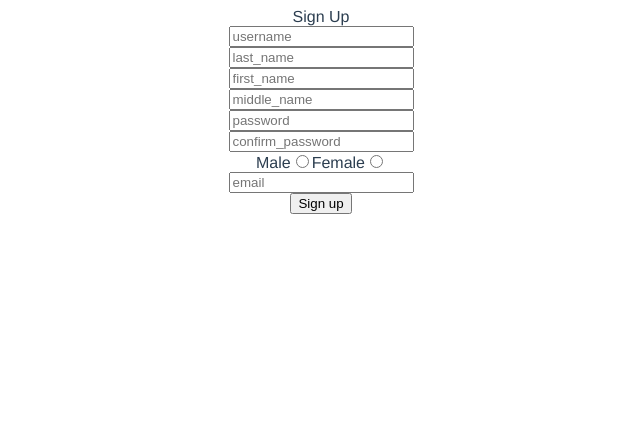
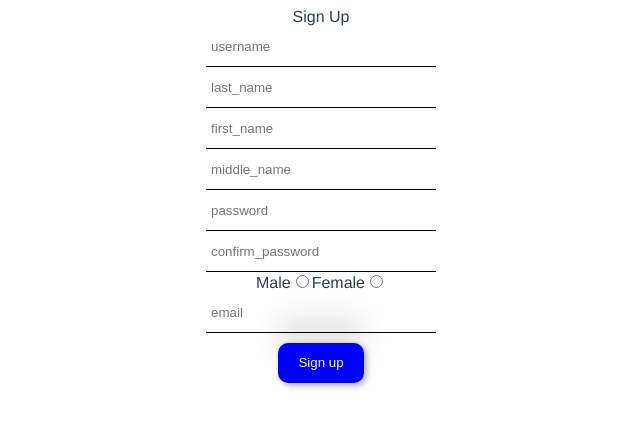
Before and after one commit to MaxymZakharkiv/E-commerce, a Vue app: page /auth/sign-up in a window 1280 px wide. Shown: the top 428 px of the page, without its empty margins (319-959 px from the left). Built offline with nearby package versions, Linux system fonts and the light colour scheme.

Commit message:
change auth page

```diff
--- a/src/components/ui-kit/MButton.vue
+++ b/src/components/ui-kit/MButton.vue
@@ -1,5 +1,5 @@
 <template>
-  <div :style="{ textAlign: align }">
+  <div :style="{ textAlign: align, 'margin-top': '10px' }">
     <button
       v-bind="$attrs"
       :disabled="disabled"
--- a/src/views/Auth/SignIn.vue
+++ b/src/views/Auth/SignIn.vue
@@ -3,23 +3,13 @@
     <div>Sign in</div>
     <div class="form">
       <div>
-        <input
-          class="login"
-          type="text"
-          placeholder="Login"
-          v-model="formSignIn.username"
-        />
+        <m-input placeholder="Login" v-model="formSignIn.username"/>
       </div>
       <div>
-        <input
-          class="password"
-          type="text"
-          placeholder="Password"
-          v-model="formSignIn.password"
-        />
+        <m-input placeholder="Password" v-model="formSignIn.password" />
       </div>
       <div>
-        <button class="btn" @click="sentDataToServer">Sign in</button>
+        <m-button rounded @click="sentDataToServer">Sign in</m-button>
       </div>
     </div>
   </div>
@@ -30,6 +20,8 @@ import { mapActions } from 'vuex'
 
 export default {
   name: 'SignIn',
+  components: {},
+
   data() {
     return {
       formSignIn: {
--- a/src/views/Auth/SignUp.vue
+++ b/src/views/Auth/SignUp.vue
@@ -2,48 +2,16 @@
   <div>
     <div>Sign Up</div>
     <div class="form">
-      <div>
-        <input
-          v-model="formSignUp.username"
-          type="text"
-          placeholder="username"
-        />
-      </div>
-      <div>
-        <input
-          v-model="formSignUp.last_name"
-          type="text"
-          placeholder="last_name"
-        />
-      </div>
-      <div>
-        <input
-          v-model="formSignUp.first_name"
-          type="text"
-          placeholder="first_name"
-        />
-      </div>
-      <div>
-        <input
-          v-model="formSignUp.middle_name"
-          type="text"
-          placeholder="middle_name"
-        />
-      </div>
-      <div>
-        <input
-          v-model="formSignUp.password"
-          type="text"
-          placeholder="password"
-        />
-      </div>
-      <div>
-        <input
-          v-model="formSignUp.confirm_password"
-          type="text"
-          placeholder="confirm_password"
-        />
-      </div>
+      <m-input v-model="formSignUp.username" placeholder="username" />
+
+      <m-input v-model="formSignUp.last_name" placeholder="last_name" />
+      <m-input v-model="formSignUp.first_name" placeholder="first_name" />
+      <m-input v-model="formSignUp.middle_name" placeholder="middle_name" />
+      <m-input v-model="formSignUp.password" placeholder="password" />
+      <m-input
+        v-model="formSignUp.confirm_password"
+        placeholder="confirm_password"
+      />
       <div>
         <label for="male">Male</label>
         <input
@@ -62,11 +30,9 @@
           value="female"
         />
       </div>
+      <m-input v-model="formSignUp.email" placeholder="email" />
       <div>
-        <input v-model="formSignUp.email" type="text" placeholder="email" />
-      </div>
-      <div>
-        <button class="btn" @click="sentDataToServer">Sign up</button>
+        <m-button @click="sentDataToServer" rounded>Sign up</m-button>
       </div>
     </div>
   </div>
@@ -77,6 +43,7 @@ import { mapActions } from 'vuex'
 
 export default {
   name: 'SignUp',
+
   data() {
     return {
       formSignUp: {
```
